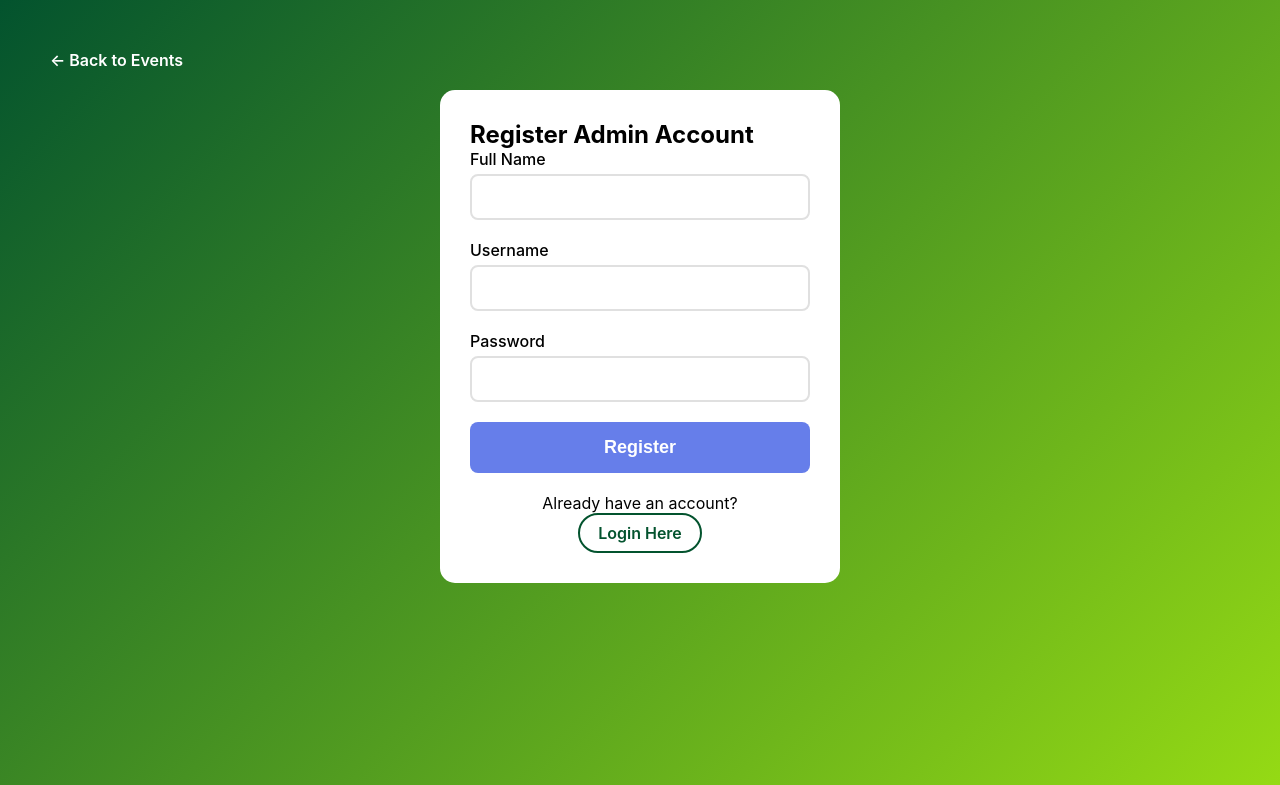
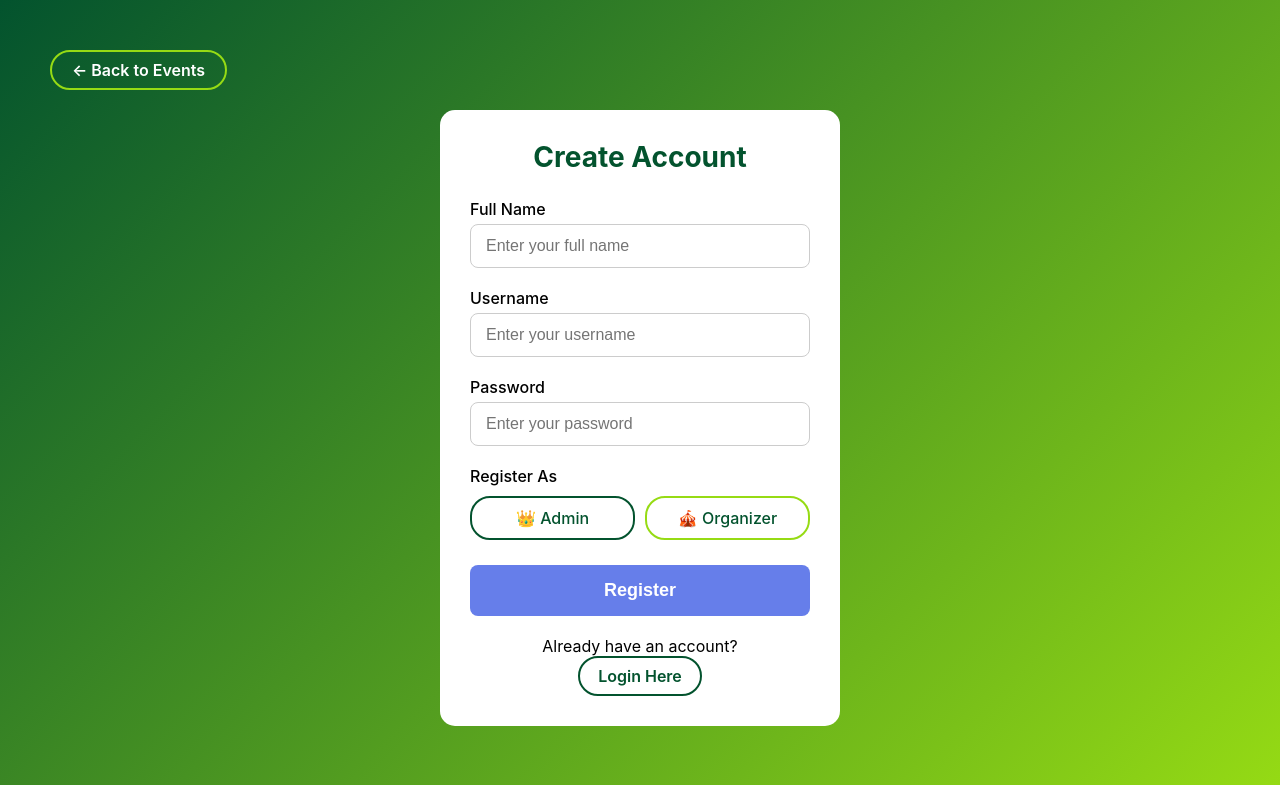
Before and after one commit to domitnd/INES_EVENT_TICKET, a PHP site: page /register.php in a window 1280 px wide. Shown: the top 785 px of the page. Run offline with PHP 8.4, Linux system fonts and the light colour scheme.

Commit message:
adjusted some files

```diff
--- a/css/style.css
+++ b/css/style.css
@@ -25,6 +25,118 @@ body {
     margin-bottom: 40px;
     color: white;
 }
+
+/* Container for links under forms */
+.register-link, .login-link {
+    text-align: center;
+    margin-top: 15px;
+}
+
+/* Card heading style */
+.card-heading {
+    font-size: 28px;
+    font-weight: 700;
+    color: #03532e;
+    margin-bottom: 25px;  /* spacing from the first input */
+    text-align: center;
+}
+
+/* Form spacing */
+.form-group {
+    margin-bottom: 20px;
+}
+
+/* Input styling */
+.login-form input[type="text"],
+.login-form input[type="password"] {
+    width: 100%;
+    padding: 12px 15px;
+    border-radius: 8px;
+    border: 1px solid #ccc;
+    font-size: 16px;
+    box-sizing: border-box;
+}
+
+/* Role button spacing */
+.role-buttons {
+    display: flex;
+    gap: 10px;
+    margin-top: 10px;
+}
+
+/* Hide radio buttons */
+.role-buttons input {
+    display: none;
+}
+
+.role-btn {
+    flex: 1;
+    padding: 10px;
+    text-align: center;
+    border-radius: 20px;
+    border: 2px solid #03532e;
+    font-weight: 600;
+    cursor: pointer;
+    transition: 0.3s;
+}
+
+.role-buttons input:checked + .role-btn {
+    background: linear-gradient(135deg, #03532e, #96db14);
+    color: white;
+    border: none;
+}
+
+/* Admin / Organizer colors */
+.admin-btn { border-color: #03532e; color: #03532e; }
+.organizer-btn { border-color: #96db14; color: #03532e; }
+
+/* Register/Login button links */
+.btn-secondary {
+    display: inline-block;
+    padding: 10px 25px;
+    border: 2px solid #03532e;
+    border-radius: 25px;
+    color: #03532e;
+    text-decoration: none;
+    font-weight: 600;
+    transition: all 0.3s ease;
+}
+
+.btn-secondary:hover {
+    background: #03532e;
+    color: white;
+    transform: translateY(-2px);
+}
+
+/* Back to events button */
+.back-link {
+    display: inline-block;
+    padding: 8px 20px;
+    margin-bottom: 20px;
+    border: 2px solid #96db14;
+    border-radius: 25px;
+    color: #03532e;
+    font-weight: 600;
+    text-decoration: none;
+    transition: all 0.3s ease;
+}
+
+.back-link:hover {
+    background: #96db14;
+    color: #fff;
+    transform: translateY(-2px);
+}
+
+/* Error / success spacing */
+.error-message, .success-message {
+    padding: 10px;
+    border-radius: 8px;
+    margin-bottom: 20px;
+    text-align: center;
+}
+
+.error-message { background: #f8d7da; color: #721c24; }
+.success-message { background: #d4edda; color: #155724; }
 
 .admin-link {
     color: rgba(249, 249, 249, 0.918);
--- a/register.php
+++ b/register.php
@@ -7,24 +7,32 @@ if (isset($_SESSION['admin_id'])) {
 }
 
 $error = '';
+$success = '';
 
 if ($_SERVER['REQUEST_METHOD'] === 'POST') {
 
+    $full_name = trim($_POST['full_name']);
     $username = trim($_POST['username']);
     $password = trim($_POST['password']);
-    $full_name = trim($_POST['full_name']);
+    $role = $_POST['role'];
 
-    if (!empty($username) && !empty($password) && !empty($full_name)) {
+    if (!empty($full_name) && !empty($username) && !empty($password) && !empty($role)) {
 
-        $hashed_password = password_hash($password, PASSWORD_DEFAULT);
+        if ($role === 'admin') {
+            $checkAdmin = $pdo->query("SELECT COUNT(*) FROM users WHERE user_type = 'admin'")->fetchColumn();
+            if ($checkAdmin > 0) {
+                $error = "An admin already exists. Only one admin allowed.";
+            }
+        }
 
-        $stmt = $pdo->prepare("INSERT INTO users (username, password, full_name, user_type) VALUES (?, ?, ?, 'admin')");
-
-        if ($stmt->execute([$username, $hashed_password, $full_name])) {
-            header("Location: admin-login.php?registered=1");
-            exit;
-        } else {
-            $error = "Username already exists.";
+        if (!$error) {
+            $hashed_password = password_hash($password, PASSWORD_DEFAULT);
+            $stmt = $pdo->prepare("INSERT INTO users (full_name, username, password, user_type) VALUES (?, ?, ?, ?)");
+            if ($stmt->execute([$full_name, $username, $hashed_password, $role])) {
+                $success = "Account created successfully! You can now login.";
+            } else {
+                $error = "Username already exists.";
+            }
         }
 
     } else {
@@ -36,42 +44,58 @@ if ($_SERVER['REQUEST_METHOD'] === 'POST') {
 <!DOCTYPE html>
 <html>
 <head>
-    <title>Register Admin</title>
+    <title>Register - INES Event Hub</title>
     <meta name="viewport" content="width=device-width, initial-scale=1">
     <link rel="stylesheet" href="css/style.css">
 </head>
 <body>
 
 <div class="container">
-
+    <!-- Back to events -->
     <a href="index.php" class="back-link">← Back to Events</a>
 
     <div class="login-card">
-        <h2>Register Admin Account</h2>
+        <!-- Styled Heading -->
+        <h2 class="card-heading">Create Account</h2>
 
+        <!-- Error / Success -->
         <?php if($error): ?>
             <div class="error-message"><?php echo $error; ?></div>
+        <?php endif; ?>
+        <?php if($success): ?>
+            <div class="success-message"><?php echo $success; ?></div>
         <?php endif; ?>
 
         <form method="POST" class="login-form">
 
             <div class="form-group">
                 <label>Full Name</label>
-                <input type="text" name="full_name" required>
+                <input type="text" name="full_name" placeholder="Enter your full name" required>
             </div>
 
             <div class="form-group">
                 <label>Username</label>
-                <input type="text" name="username" required>
+                <input type="text" name="username" placeholder="Enter your username" required>
             </div>
 
             <div class="form-group">
                 <label>Password</label>
-                <input type="password" name="password" required>
+                <input type="password" name="password" placeholder="Enter your password" required>
+            </div>
+
+            <!-- Role selection -->
+            <div class="form-group">
+                <label>Register As</label>
+                <div class="role-buttons">
+                    <input type="radio" name="role" value="admin" id="admin" required>
+                    <label for="admin" class="role-btn admin-btn">👑 Admin</label>
+
+                    <input type="radio" name="role" value="organizer" id="organizer">
+                    <label for="organizer" class="role-btn organizer-btn">🎪 Organizer</label>
+                </div>
             </div>
 
             <button type="submit" class="btn-large">Register</button>
-
         </form>
 
         <div class="register-link">
```
Also changed, not shown: admin-login.php (+1 -10 lines), ines_event_hub (1).sql (+103 -14 lines).
